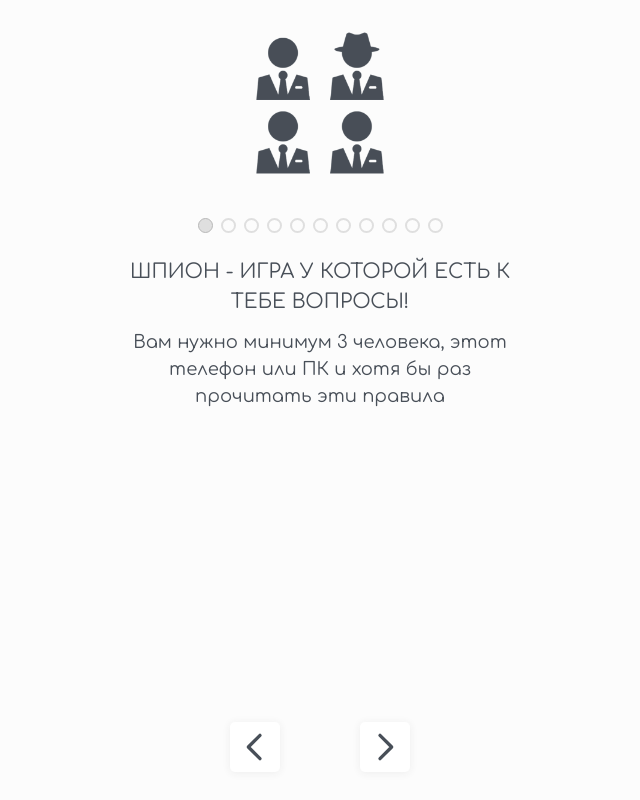
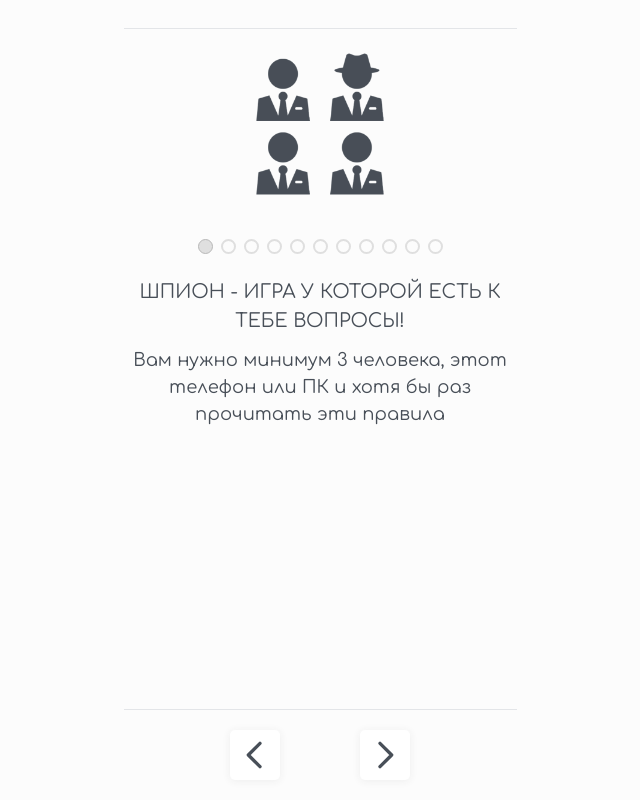
Before and after one commit to TTyKaH/spy, a Nuxt app: page /rules in a window 1280 px wide. Shown: the whole page, without its empty margins (320-960 px from the left). Built offline with nearby package versions, Linux system fonts and the light colour scheme.

Commit message:
redesign rules page

```diff
--- a/pages/rules.vue
+++ b/pages/rules.vue
@@ -1,7 +1,8 @@
 <template>
   <section id="rules">
-    <div class="wrap wrap-py flex flex-col justify-between">
-      <div>
+    <div class="wrap wrap-py rules-box flex flex-col relative">
+      <div class="line"></div>
+      <div class="overflow-scroll py-5">
         <div v-for="(rule, idx) in rules" :key="idx">
           <div v-if="idx === current" class="rule text-center grid gap-10">
             <img src="@/assets/images/players.png" class="mx-auto" width="150" alt="">
@@ -22,7 +23,10 @@
           </div>
         </div>
       </div>
-      <div class="flex justify-center gap-20 pt-10">
+      <!-- <div class="flex justify-center gap-20 py-7 absolute"> -->
+      <div class="grid gap-5 pb-5 absolute">
+        <div class="line"></div>
+        <div class="flex justify-center gap-20">
           <button class="btn btn-without-p-correction" @click="prev()">
             <svg
               xmlns="http://www.w3.org/2000/svg" class="h-10 w-10" fill="none" viewBox="0 0 24 24"
@@ -37,6 +41,7 @@
               <path stroke-linecap="round" stroke-linejoin="round" d="M9 5l7 7-7 7" />
             </svg>
           </button>
+        </div>
       </div>
     </div>
   </section>
@@ -71,6 +76,9 @@ export default {
 
 <style lang="scss">
 #rules {
+  .rules-box {
+    padding-bottom: 91px;
+  }
   .circles {
     .circle {
       width: 15px;
@@ -86,14 +94,17 @@ export default {
   }
 
   h3 {
-    font-size: 20px;
+    font-size: 19px;
   }
   p {
     font-size: 18px;
   }
 
-  button {
-    font-size: 20px;
+  .absolute {
+    background-color: var(--bg-color-main);
+    bottom: 0;
+    right: 16px;
+    left: 16px;
   }
 }
 </style>
```
Lines whose indentation alone changed are shown as unchanged.
